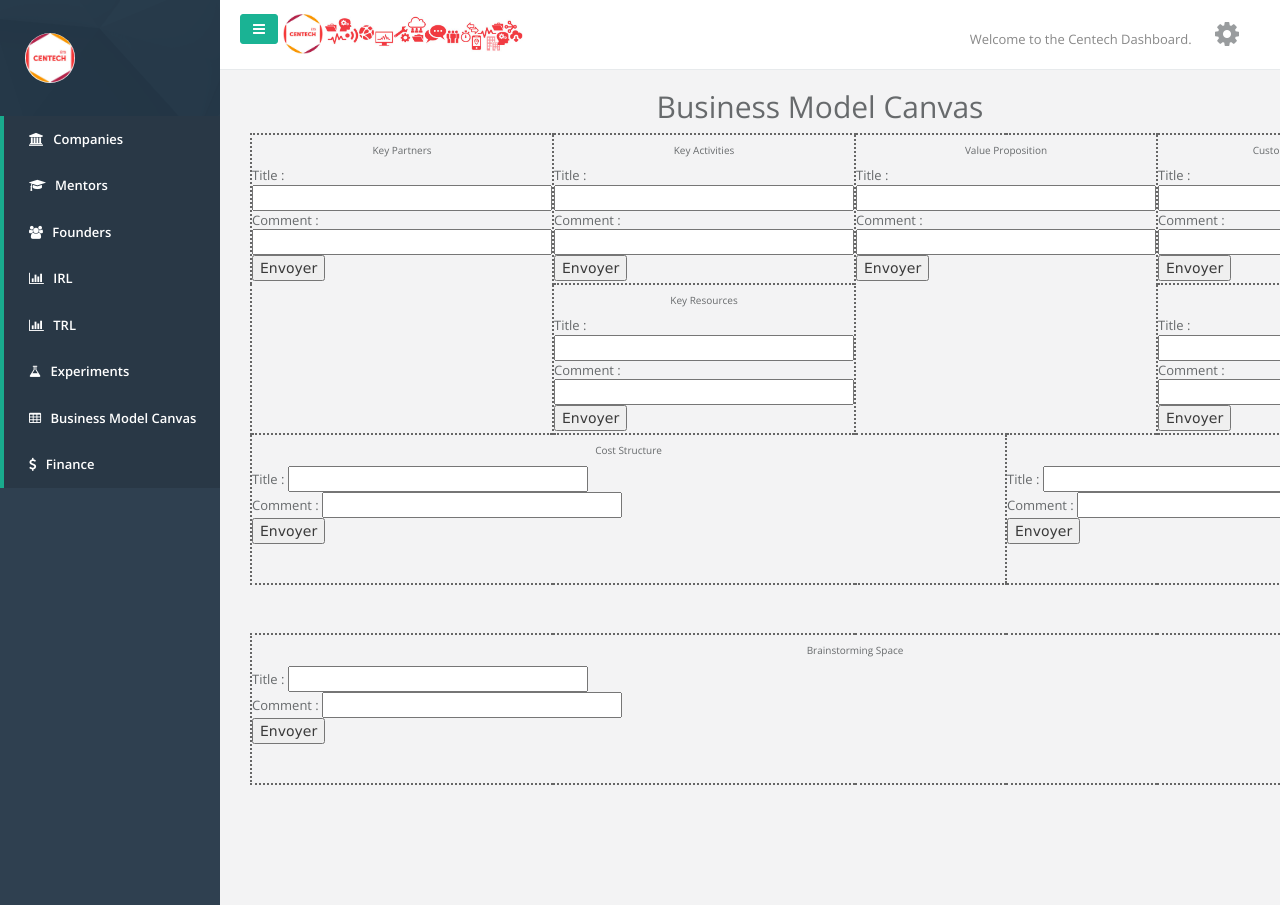
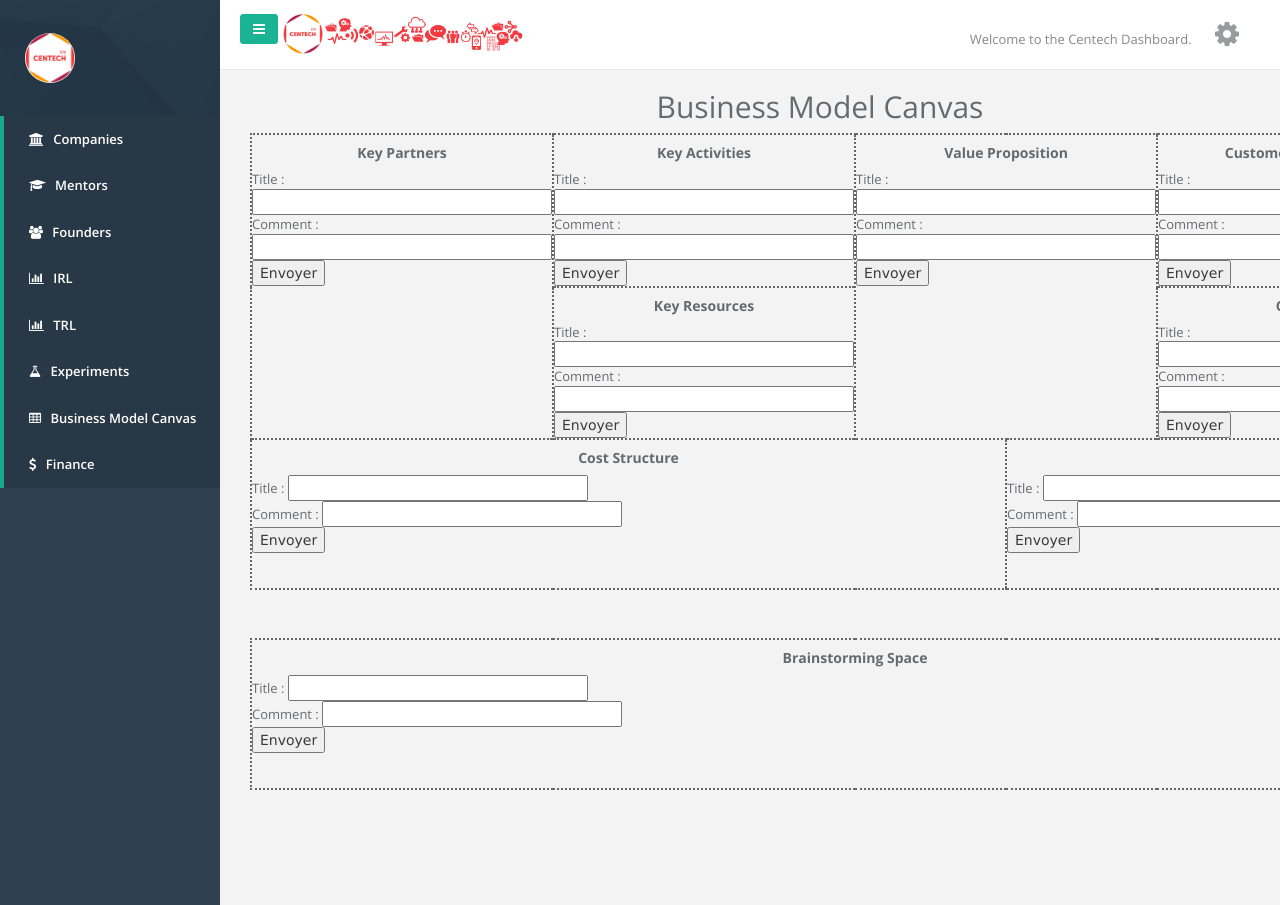
Before and after one commit to CentechMTL/TableauDeBord, a Django app: template app/businessCanvas/templates/businessCanvas/businesscanvaselement_list.html in a window 1280 px wide. Shown: the top 905 px of the page. Run offline with Django 3.2, Linux system fonts and the light colour scheme; the template is opened without the code that fills it, so the values that code supplies are empty; parts of the project's set-up code (start-up, migrations or seed data) failed here and were passed over; some libraries are stand-ins or nearby versions.

Commit message:
Solve issue #7

```diff
--- a/app/home/static/businessCanvas/css/style.css
+++ b/app/home/static/businessCanvas/css/style.css
@@ -26,6 +26,8 @@
 
 h6{
     text-align: center;
+    font-size: 14px;
+    font-weight: bold;
 }
 
 .element{
```
